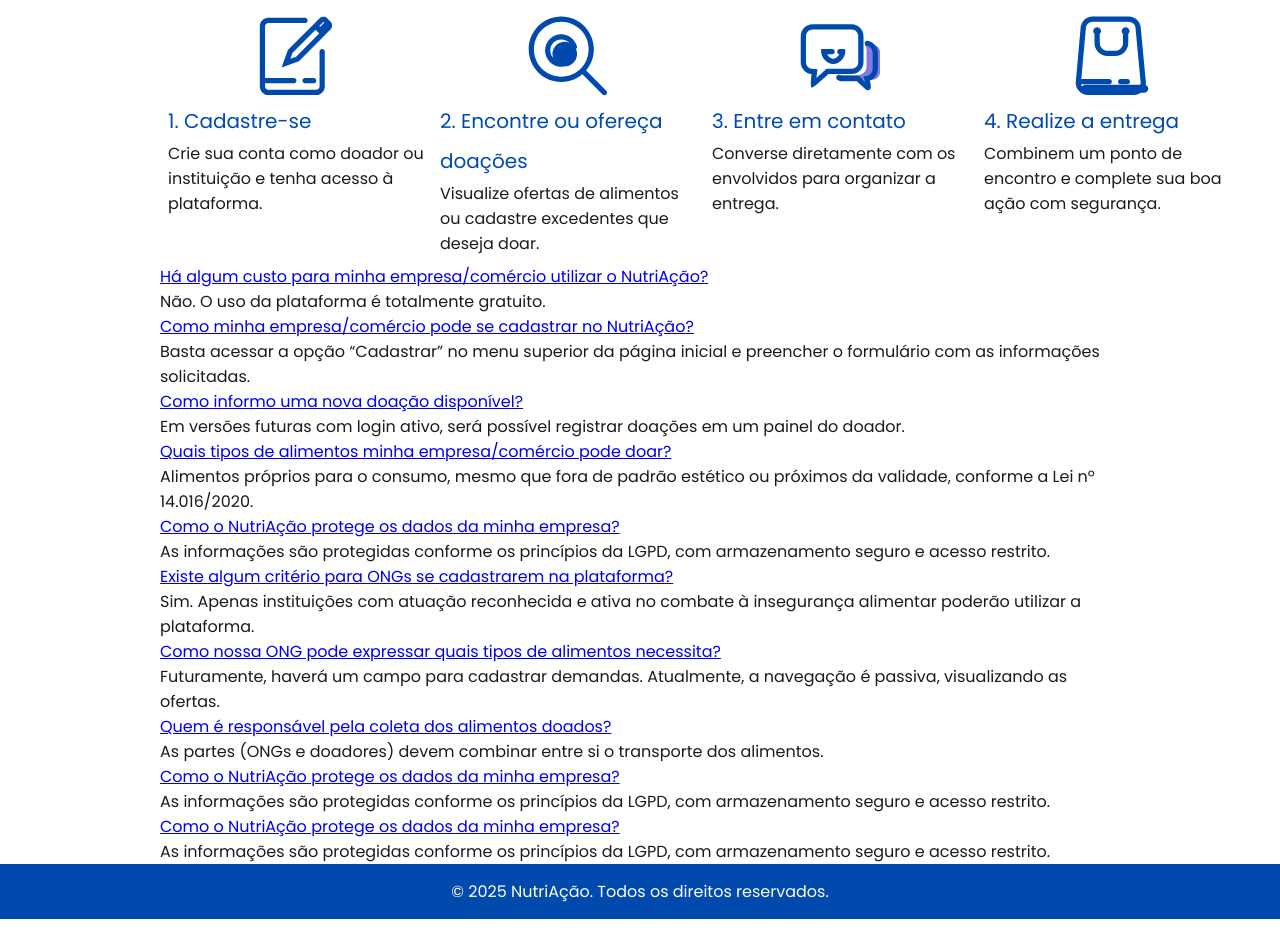
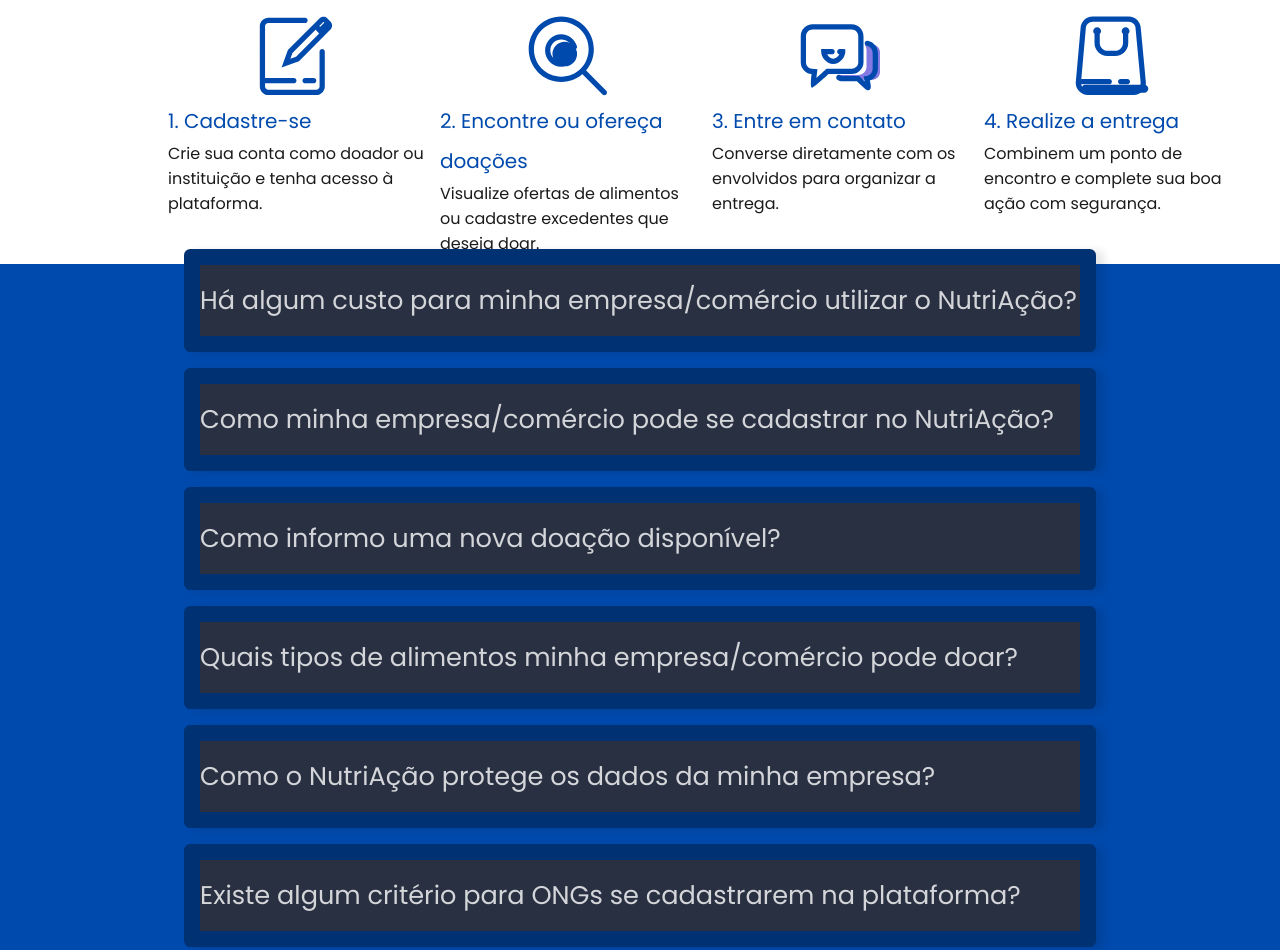
Before and after one commit to NutriAcao/NutriAcao, a plain HTML site: page NutriAcao-LandingPage/pages/homepage.html in a window 1280 px wide. Shown: the part 1929-2879 px from the top of the page. Before the commit the page ends 2848 px from the top, so only its background shows below. Drawn offline with Linux system fonts and the light colour scheme.

Commit message:
feat: FAQ na homepag
falta a parte de estilização

```diff
--- a/NutriAcao-LandingPage/pages/homepage.html
+++ b/NutriAcao-LandingPage/pages/homepage.html
@@ -124,92 +124,112 @@
       <div class="container">
         <div class="accordion">
           <div class="accordion-item" id="question1">
-            <a href="#question1">
+            <a class="accordion-link" href="#question1">
               Há algum custo para minha empresa/comércio utilizar o NutriAção?
             </a>
             <div class="answer">
+              <p>
               Não. O uso da plataforma é totalmente gratuito.
+              </p>
             </div>
           </div>
 
-          <div class="accordion-item" id="question1">
-            <a href="#question1">
+          <div class="accordion-item" id="question2">
+            <a class="accordion-link" href="#question2">
               Como minha empresa/comércio pode se cadastrar no NutriAção?
             </a>
             <div class="answer">
+              <p>
               Basta acessar a opção “Cadastrar” no menu superior da página inicial e preencher o formulário com as informações solicitadas.
+              </p>
             </div>
           </div>
 
-          <div class="accordion-item" id="question1">
-            <a href="#question1">
+          <div class="accordion-item" id="question3">
+            <a class="accordion-link" href="#question3">
               Como informo uma nova doação disponível?
             </a>
             <div class="answer">
+              <p>
               Em versões futuras com login ativo, será possível registrar doações em um painel do doador.
+              </p>
             </div>
           </div>
 
-          <div class="accordion-item" id="question1">
-            <a href="#question1">
+          <div class="accordion-item" id="question4">
+            <a class="accordion-link" href="#question4">
               Quais tipos de alimentos minha empresa/comércio pode doar?
             </a>
             <div class="answer">
+              <p>
               Alimentos próprios para o consumo, mesmo que fora de padrão estético ou próximos da validade, conforme a Lei nº 14.016/2020.
+              </p>
             </div>
           </div>
 
-          <div class="accordion-item" id="question1">
-            <a href="#question1">
+          <div class="accordion-item" id="question5">
+            <a class="accordion-link" href="#question5">
               Como o NutriAção protege os dados da minha empresa?
             </a>
             <div class="answer">
+              <p>
               As informações são protegidas conforme os princípios da LGPD, com armazenamento seguro e acesso restrito.
+              </p>
             </div>
           </div>
 
-          <div class="accordion-item" id="question1">
-            <a href="#question1">
+          <div class="accordion-item" id="question6">
+            <a class="accordion-link" href="#question6">
               Existe algum critério para ONGs se cadastrarem na plataforma?
             </a>
             <div class="answer">
+              <p>
               Sim. Apenas instituições com atuação reconhecida e ativa no combate à insegurança alimentar poderão utilizar a plataforma.
+              </p>
             </div>
           </div>
 
-          <div class="accordion-item" id="question1">
-            <a href="#question1">
+          <div class="accordion-item" id="question7">
+            <a class="accordion-link" href="#question7">
               Como nossa ONG pode expressar quais tipos de alimentos necessita?
             </a>
             <div class="answer">
+              <p>
               Futuramente, haverá um campo para cadastrar demandas. Atualmente, a navegação é passiva, visualizando as ofertas.
+              </p>
             </div>
           </div>
 
-          <div class="accordion-item" id="question1">
-            <a href="#question1">
+          <div class="accordion-item" id="question8">
+            <a class="accordion-link" href="#question8">
               Quem é responsável pela coleta dos alimentos doados?
             </a>
             <div class="answer">
+              <p>
                 As partes (ONGs e doadores) devem combinar entre si o transporte dos alimentos.
+              </p>
               </div>
           </div>
 
-          <div class="accordion-item" id="question1">
-            <a href="#question1">
-              Como o NutriAção protege os dados da minha empresa?
+          <div class="accordion-item" id="question9">
+            <a class="accordion-link" href="#question9">
+              O NutriAção atua em todo o Brasil?
             </a>
             <div class="answer">
-              As informações são protegidas conforme os princípios da LGPD, com armazenamento seguro e acesso restrito.
+              <p>
+              Sim, qualquer instituição ou doador no Brasil pode participar, desde que tenha acesso à internet.
+              </p>
             </div>
           </div>
 
-          <div class="accordion-item" id="question1">
-            <a href="#question1">
-              Como o NutriAção protege os dados da minha empresa?
+          <div class="accordion-item" id="question10">
+            <a class="accordion-link" href="#question10">
+              Como o NutriAção verifica a legitimidade dos doadores?
             </a>
             <div class="answer">
-              As informações são protegidas conforme os princípios da LGPD, com armazenamento seguro e acesso restrito.
+              <p>
+              A plataforma solicitará informações básicas e verificações por e-mail. Confirmações mais robustas poderão ser aplicadas futuramente.
+              </p>
             </div>
           </div>
         </div>
@@ -226,6 +246,7 @@
   window.addEventListener("scroll", function(){
     let header = document.querySelector('#header');
     header.classList.toggle('rolagem', window.scrollY > 200);
+
   });
 </script>
 
--- a/NutriAcao-LandingPage/styles/style-cadastro.css
+++ b/NutriAcao-LandingPage/styles/style-cadastro.css
@@ -230,6 +230,55 @@
   cursor: pointer;
   border-radius: 0;
 }
+
+/* FAQ */
+.faq{
+  width: 100%;
+  height: 100vh;
+  background-color:#004AAD;
+  display: flex;
+  align-items: center;
+  justify-content: center;
+}
+.container{
+  width: 100%;
+  max-width: 80rem;
+  margin: 0 auto;
+  padding: 0 1.5rem;
+}
+
+.accordion-item{
+  background-color: #003172;
+  border-radius: .4rem;
+  margin-bottom: 1rem;
+  padding: 1rem;
+  box-shadow: .5rem 2px .5rem rgba(0,0,0,.1);
+}
+.accordion-link{
+  font-size: 1.6rem;
+  color: rgba(255,255,255,.8);
+  text-decoration: none;
+  background-color: #283042;
+  width: 100%;
+  display: flex;
+  align-items: center;
+  justify-content: space-between;
+  padding: 1rem 0;
+}
+.answer{
+  max-width: 0;
+  overflow: hidden;
+  position: relative;
+  background-color:#003172;
+}
+.answer::before{
+  content: "";
+  position:absolute;
+}
+/*FAQ*/
+
+
+
 /*
   footer
 */
--- a/NutriAcao-LandingPage/styles/style.css
+++ b/NutriAcao-LandingPage/styles/style.css
@@ -334,6 +334,65 @@
     font-weight: 400;
   }
 
+  /* FAQ */
+.faq{
+  width: 100%;
+  height: 150vh;
+  background-color:#004AAD;
+  display: flex;
+  align-items: center;
+  justify-content: center;
+}
+.container{
+  width: 100%;
+  max-width: 80rem;
+  margin: 0 auto;
+  padding: 0 1.5rem;
+}
+
+.accordion-item{
+  background-color: #003172;
+  border-radius: .4rem;
+  margin-bottom: 1rem;
+  padding: 1rem;
+  box-shadow: .5rem 2px .5rem rgba(0,0,0,.1);
+}
+.accordion-link{
+  font-size: 1.6rem;
+  color: rgba(255,255,255,.8);
+  text-decoration: none;
+  background-color: #283042;
+  width: 100%;
+  display: flex;
+  align-items: center;
+  justify-content: space-between;
+  padding: 1rem 0;
+}
+.answer{
+  display: none;
+  position:relative;
+  overflow: hidden;
+  transition: max-height 650ms;
+}
+.answer::before{
+  display: block;
+  width: .6rem;
+  height: 90%;
+  background-color: #004AAD;
+  top: 50%;
+  left: 0;
+  transform: translate(-50%);
+}
+.answer p {
+  color: white;
+  font-size: 1.4rem;
+  padding: 2rem;
+}
+.accordion-item:target .answer{
+  max-height: 20rem;
+  display: block;
+}
+
   /*
      Footer
    */
```
Lines whose indentation alone changed are shown as unchanged.
